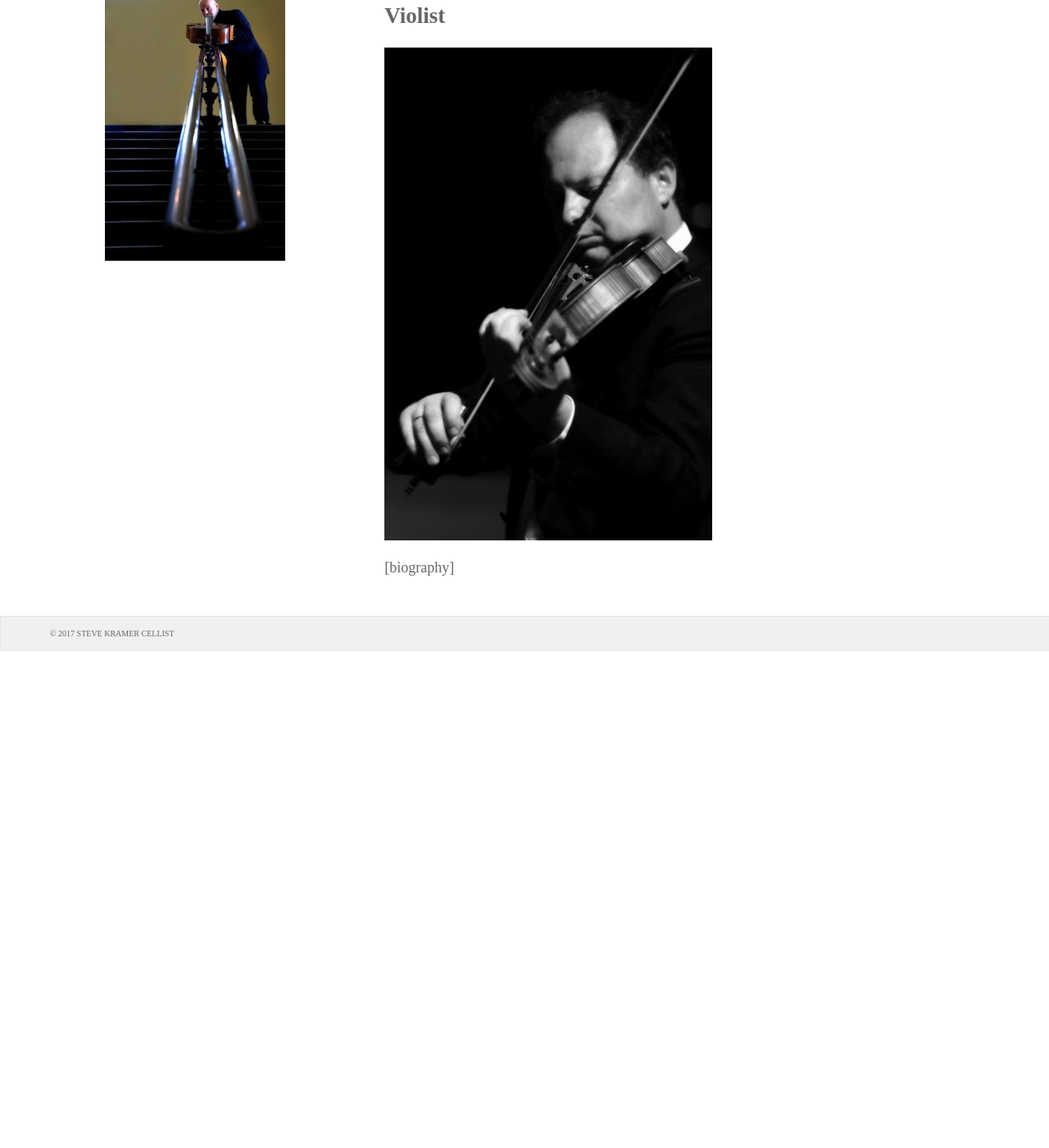
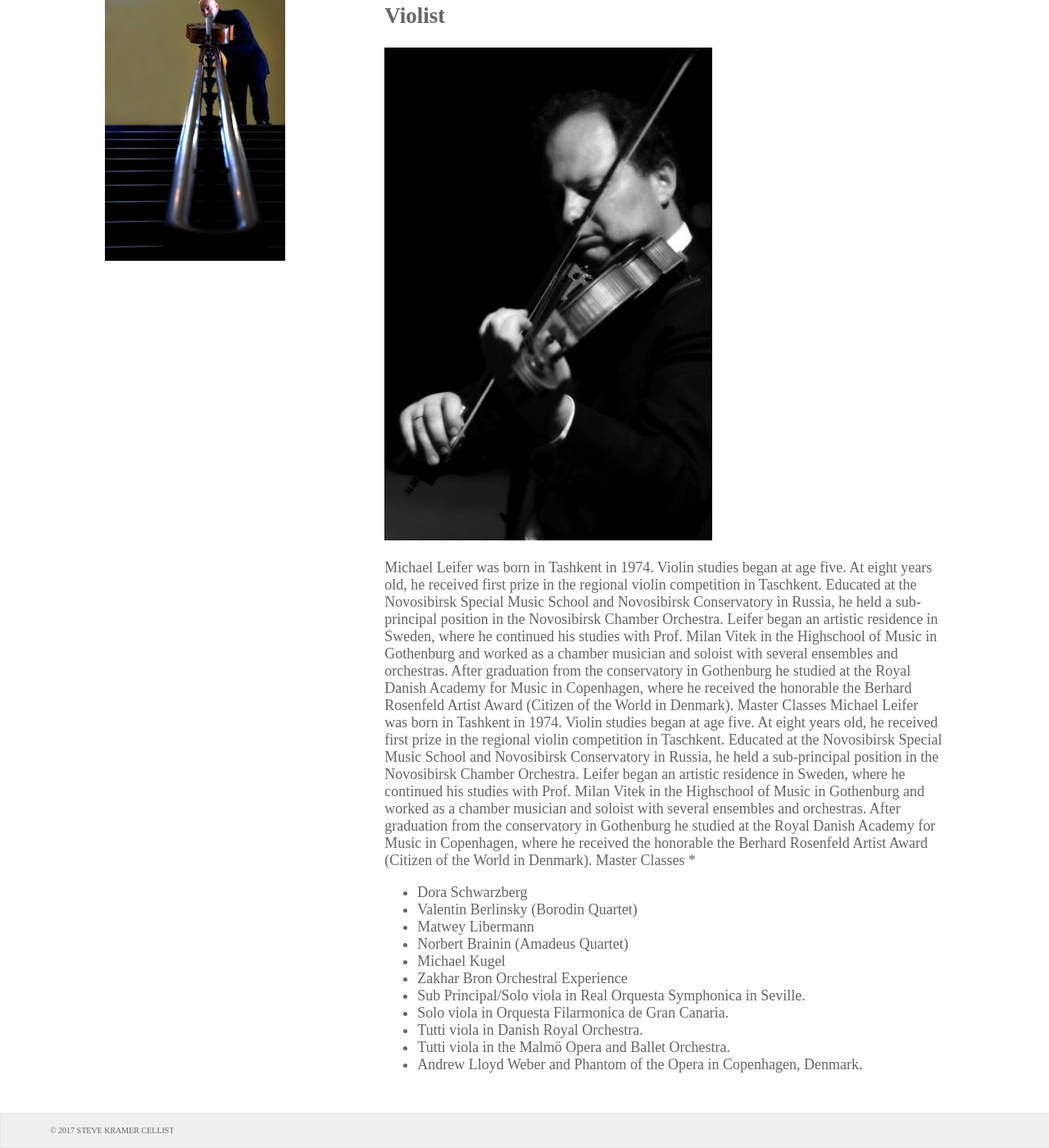
Before and after one commit to stevekramercellist/cellist, a Jekyll site: the page built from leifer.md, in a window 1280 px wide and 1400 px high, scrolled down 199 px. Shown: the whole window at 82% size. Built offline with Jekyll 4.4.1, drawn with Linux system fonts in a browser that asks for light colours; nearby versions of some CDN libraries; before the commit the page ends 993 px from its top, so only the background shows below that.

Commit message:
Update leifer.md

```diff
--- a/leifer.md
+++ b/leifer.md
@@ -7,4 +7,25 @@ layout: sidebar
 
 ![Michael Leifer](/images/leifer.jpg "Michael Leifer")
 
-[biography]
+Michael Leifer was born in Tashkent in 1974. Violin studies began at age five. At eight years old, he received first prize in the regional violin competition in Taschkent.
+Educated at the Novosibirsk Special Music School and Novosibirsk Conservatory in Russia, he held a sub-principal position in the Novosibirsk Chamber Orchestra.
+Leifer began an artistic residence in Sweden, where he continued his studies with Prof. Milan Vitek in the Highschool of Music in Gothenburg and worked as a chamber musician and soloist with several ensembles and orchestras.
+After graduation from the conservatory in Gothenburg he studied at the Royal Danish Academy for Music in Copenhagen, where he received the honorable the Berhard Rosenfeld Artist Award (Citizen of the World in Denmark).
+Master Classes
+Michael Leifer was born in Tashkent in 1974. Violin studies began at age five. At eight years old, he received first prize in the regional violin competition in Taschkent.
+Educated at the Novosibirsk Special Music School and Novosibirsk Conservatory in Russia, he held a sub-principal position in the Novosibirsk Chamber Orchestra.
+Leifer began an artistic residence in Sweden, where he continued his studies with Prof. Milan Vitek in the Highschool of Music in Gothenburg and worked as a chamber musician and soloist with several ensembles and orchestras.
+After graduation from the conservatory in Gothenburg he studied at the Royal Danish Academy for Music in Copenhagen, where he received the honorable the Berhard Rosenfeld Artist Award (Citizen of the World in Denmark).
+Master Classes *
+* Dora Schwarzberg
+* Valentin Berlinsky (Borodin Quartet)
+* Matwey Libermann
+* Norbert Brainin (Amadeus Quartet)
+* Michael Kugel
+* Zakhar Bron
+Orchestral Experience
+* Sub Principal/Solo viola in Real Orquesta Symphonica in Seville.
+* Solo viola in Orquesta Filarmonica de Gran Canaria.
+* Tutti viola in Danish Royal Orchestra.
+* Tutti viola in the Malmö Opera and Ballet Orchestra.
+* Andrew Lloyd Weber and Phantom of the Opera in Copenhagen, Denmark.
```
